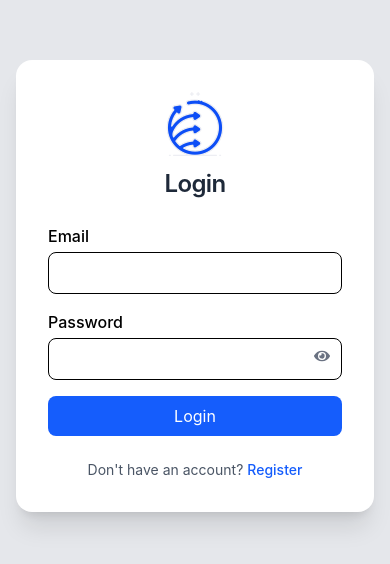
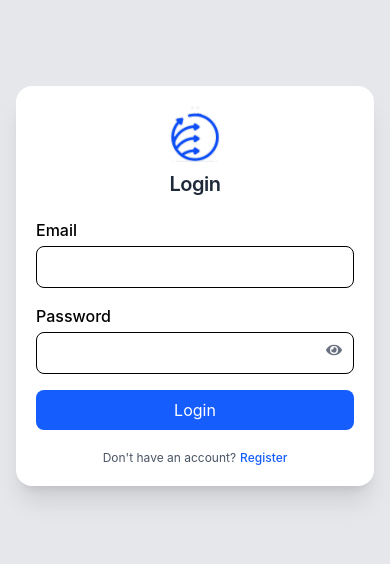
Before and after one commit to saranraj-pixel/task-mgmt-portal, a React (Vite) app in the folder frontend/: page /login in a window 390 px wide. Shown: the part 136-700 px from the top of the page. Built offline with nearby package versions, Linux system fonts and the light colour scheme; no server answers.

Commit message:
fix: authlayout glitch fixed

```diff
--- a/frontend/src/layouts/AuthLayout.jsx
+++ b/frontend/src/layouts/AuthLayout.jsx
@@ -3,25 +3,29 @@ import Logo from "../assets/Logo.png";
 
 function AuthLayout({ title, children, footerText, footerLink, footerPath }) {
   return (
-    <div className="min-h-screen flex items-center justify-center bg-gray-200 px-4">
-      <div className="w-full max-w-md bg-white shadow-xl rounded-2xl p-8">
+    <div className="min-h-screen flex items-center justify-center bg-gray-200 px-4 py-6 sm:py-8">
+      <div
+        className="w-full max-w-md bg-white shadow-xl rounded-2xl
+                      p-5 sm:p-6 md:p-8
+                      max-h-[95vh] overflow-y-auto"
+      >
         {/* Logo + Title */}
-        <div className="flex flex-col items-center mb-6">
+        <div className="flex flex-col items-center mb-5 sm:mb-6">
           <img
             src={Logo}
             alt="Logo"
-            className="w-16 h-16 object-contain mb-3"
+            className="w-14 h-14 sm:w-16 sm:h-16 object-contain mb-2 sm:mb-3"
           />
-          <h2 className="text-2xl cursor-default font-semibold text-gray-800 tracking-tight">
+          <h2 className="text-xl sm:text-2xl font-semibold text-gray-800 tracking-tight text-center">
             {title}
           </h2>
         </div>
 
         {/* Form Content */}
-        {children}
+        <div className="space-y-4">{children}</div>
 
         {/* Footer */}
-        <div className="text-center mt-6 text-sm cursor-default text-gray-600">
+        <div className="text-center mt-5 sm:mt-6 text-xs sm:text-sm text-gray-600">
           {footerText}
           <Link
             to={footerPath}
```
